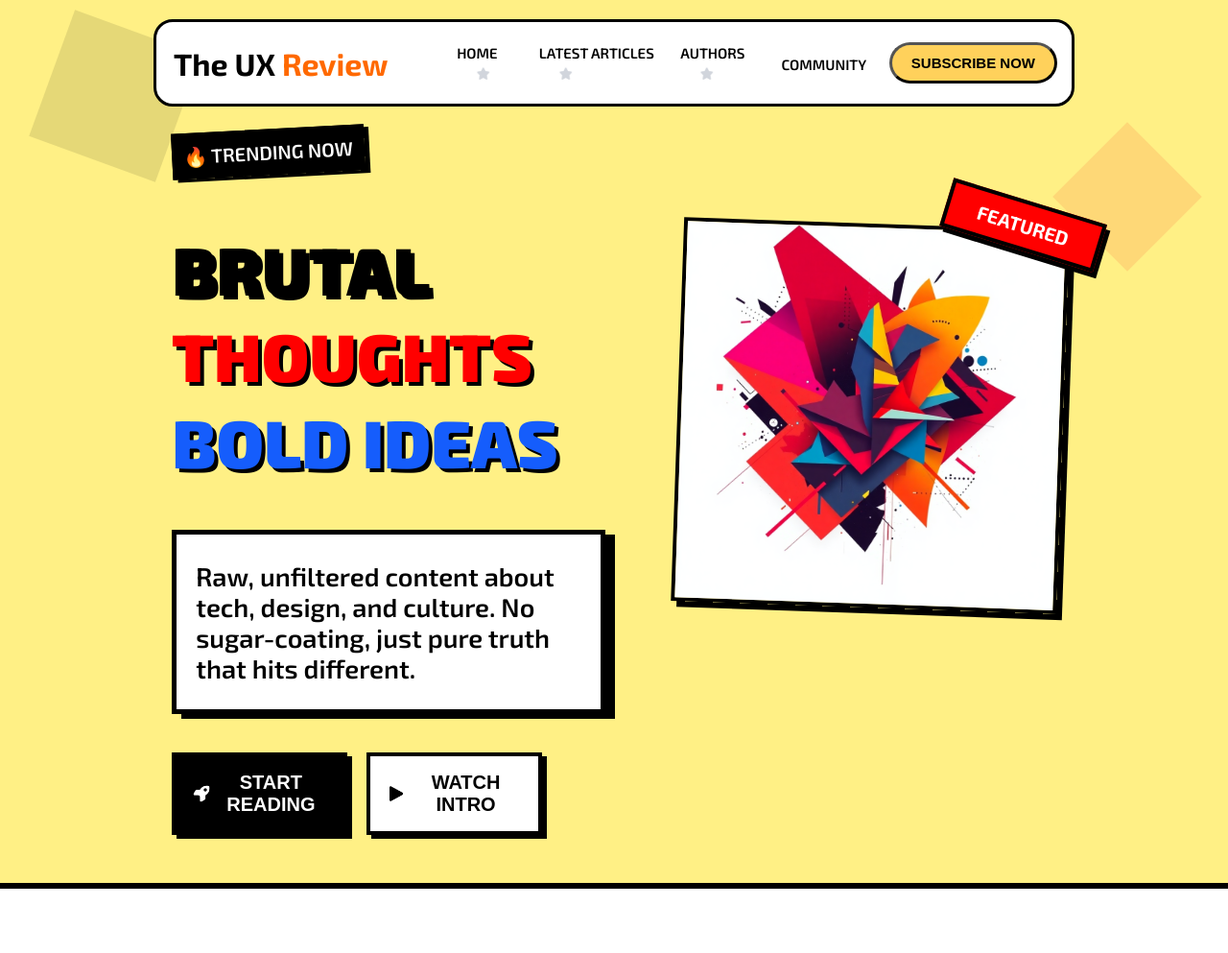
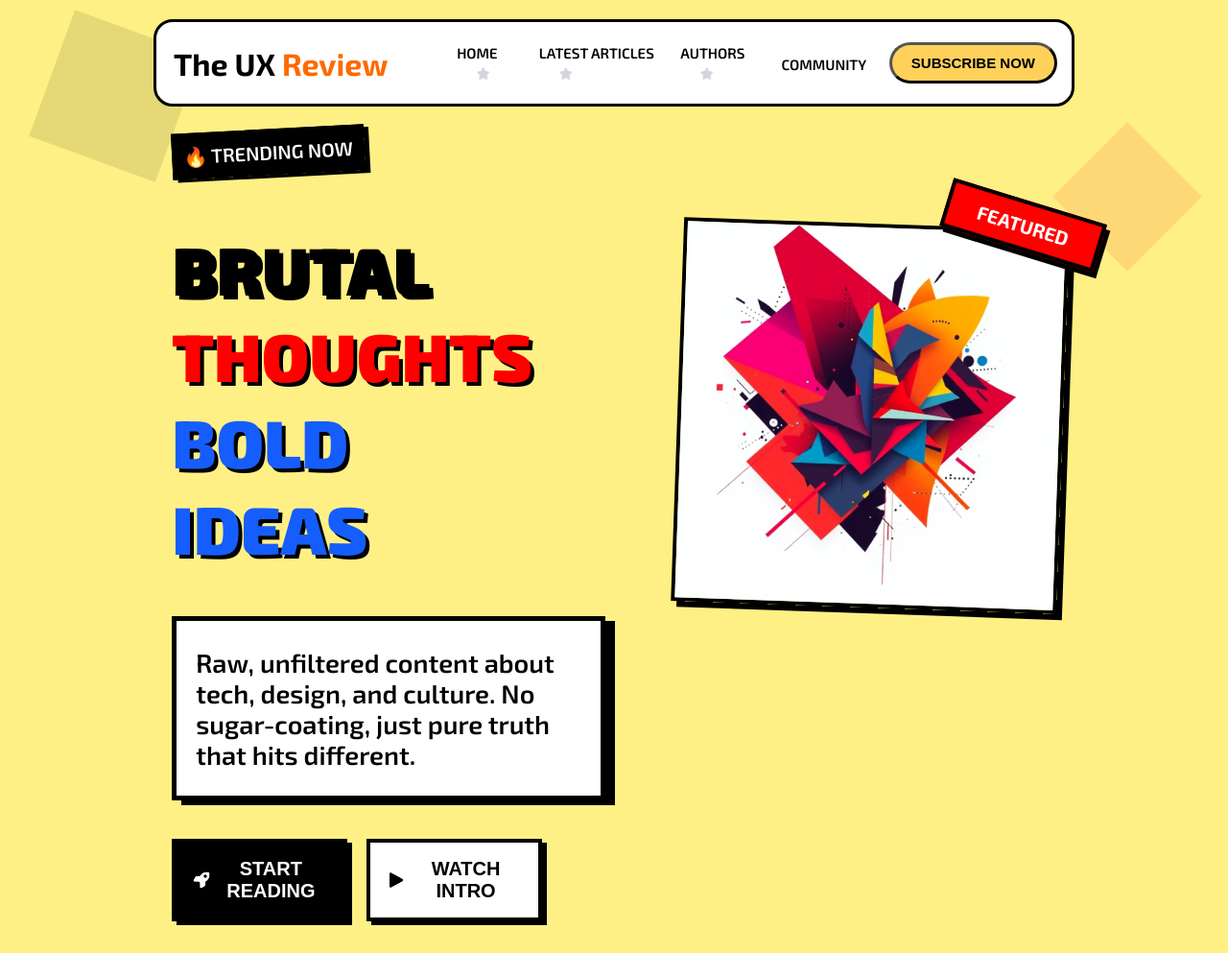
Before and after one commit to ahmedsalama7872-collab/assignment-4, a plain HTML site: page index.html in a window 1280 px wide. Shown: the top 993 px of the page at 96% size. Drawn offline with Linux system fonts and the light colour scheme.

Commit message:
update heading width to 80% in style.css

```diff
--- a/style.css
+++ b/style.css
@@ -1180,7 +1180,9 @@ gap: 10px;
     width: 100%;
     height: 400px;
   }
-
+.heading{
+  width: 80%;
+}
   /* articles */
 
   .articles-container {
```
